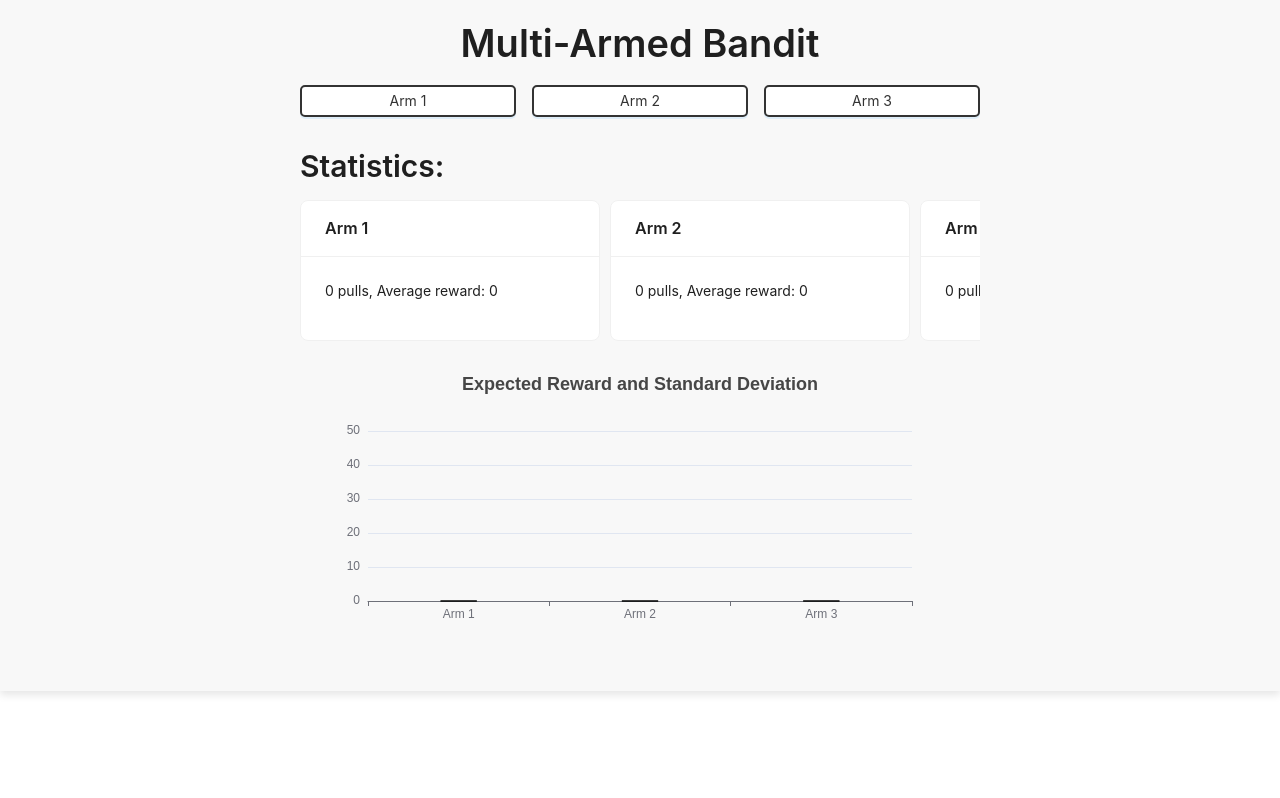
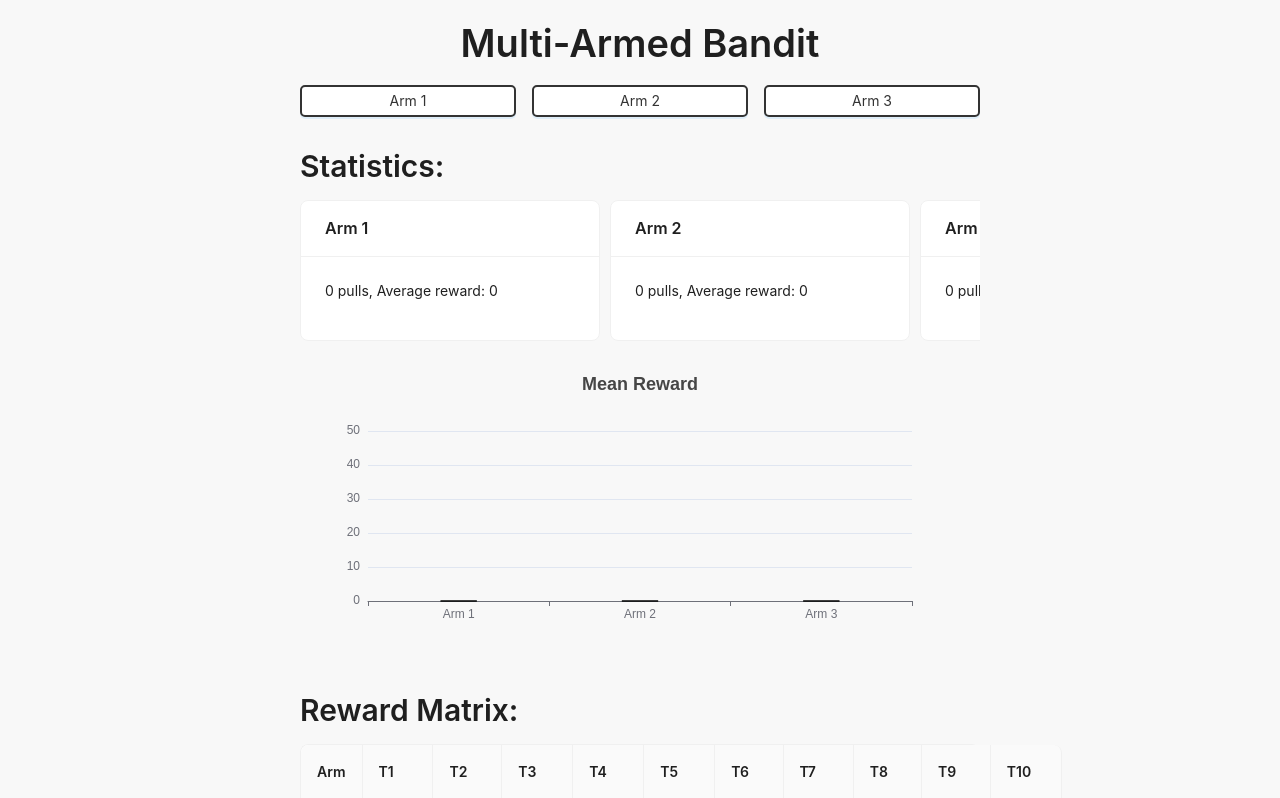
Before and after one commit to Su-my/Test-page, a Next.js app: page / in a window 1280 px wide. Shown: the top 798 px of the page. Built offline with nearby package versions, Linux system fonts and the light colour scheme.

Commit message:
add Matrix

```diff
--- a/app/page.tsx
+++ b/app/page.tsx
@@ -1,7 +1,7 @@
 "use client";
 
-import React, { useState } from 'react';
-import { Button, Card, Typography, Row, Col } from 'antd';
+import React, { useState, useEffect } from 'react';
+import { Button, Card, Typography, Row, Col, Table } from 'antd';
 import 'antd/dist/reset.css'; // 引入 Ant Design 样式
 import ReactECharts from 'echarts-for-react';
 import './styles.css';
@@ -10,6 +10,7 @@ import './styles.css';
 const { Title, Paragraph } = Typography;
 
 const NUM_ARMS = 3;
+const T = 10;
 // const REWARDS = [0.3, 0.5, 0.7]; // 实际中奖概率
 const ExpectedRewards = [10, 20, 30]; // 期望奖励
 const variance = [5, 5, 5]; // 方差
@@ -28,6 +29,37 @@ function sampleReward(mean: number, stdDev: number): number {
 
 
 const Bandit = () => {
+
+    // 生成提前计算好的T x K的矩阵
+    const [matrixData, setMatrixData] = useState<number[][]>([]);
+
+    useEffect(() => {
+        // 生成提前的样本矩阵
+        const matrix = Array.from({ length: NUM_ARMS }, (_, i) =>
+            Array.from({ length: T }, () => sampleReward(ExpectedRewards[i], variance[i]))
+        );
+        setMatrixData(matrix);
+    }, []);
+
+    // 表格数据和列设置
+    const columns = [
+        { title: "Arm", dataIndex: "arm", key: "arm" },
+        ...Array.from({ length: T }, (_, i) => ({
+            title: `T${i + 1}`,
+            dataIndex: `t${i + 1}`,
+            key: `t${i + 1}`,
+        })),
+    ];
+
+    const dataSource = matrixData.map((row, index) => {
+        const rowData: any = { arm: `Arm ${index + 1}` };
+        row.forEach((value, t) => {
+            rowData[`t${t + 1}`] = value.toFixed(2);
+        });
+        return rowData;
+    });
+
+
     const [rewards, setRewards] = useState(Array(NUM_ARMS).fill(0)); // 每个臂的累计奖励
     // 每个臂奖励的平方之和
     const [rewardsSquareSum, setRewardsSquareSum] = useState(Array(NUM_ARMS).fill(0));
@@ -71,7 +103,7 @@ const Bandit = () => {
 
         return {
             title: {
-                text: 'Expected Reward and Standard Deviation',
+                text: 'Mean Reward',
                 left: 'center',
             },
             tooltip: {
@@ -203,6 +235,11 @@ const Bandit = () => {
                     <ReactECharts option={getOption()} />
                 </div>
             </div>
+
+            <div style={{ marginTop: "20px" }}>
+                <Title level={2}>Reward Matrix:</Title>
+                <Table dataSource={dataSource} columns={columns} pagination={false} bordered />
+            </div>
         </div>
     );
 };
```
